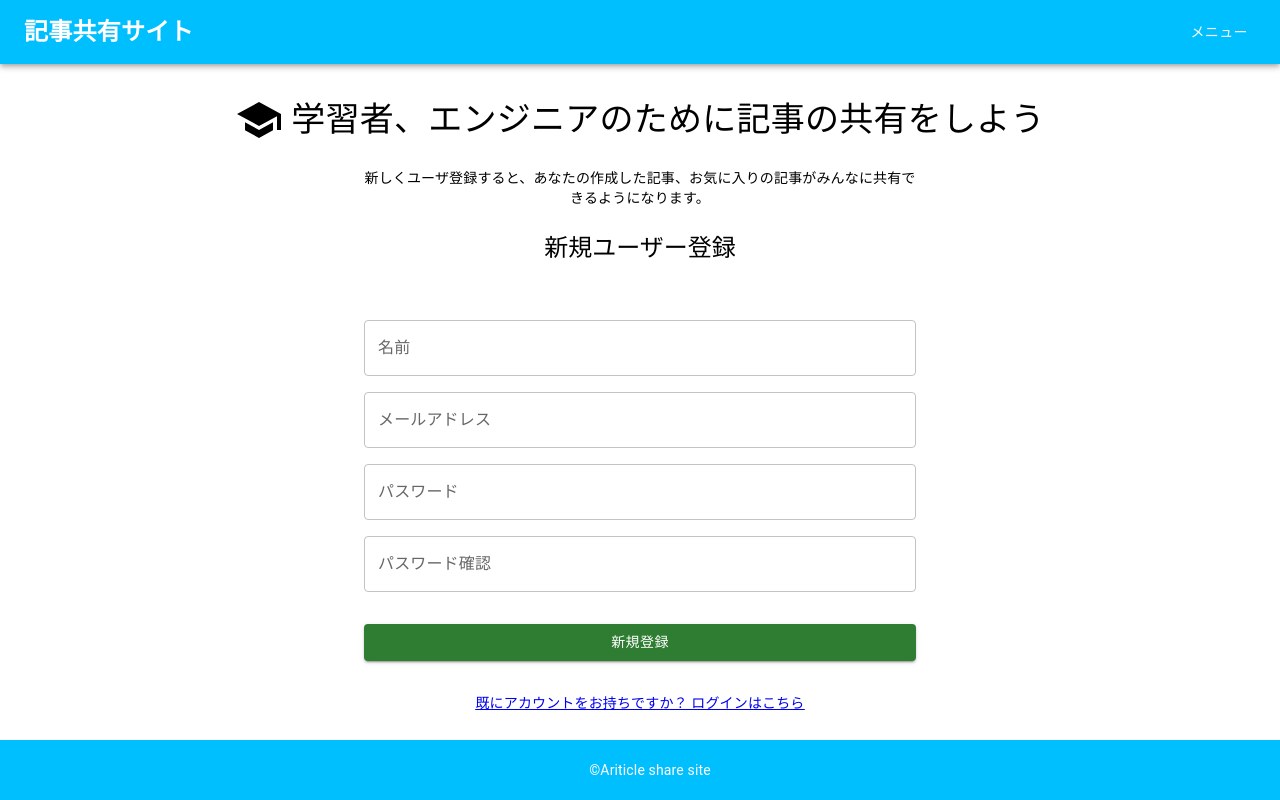
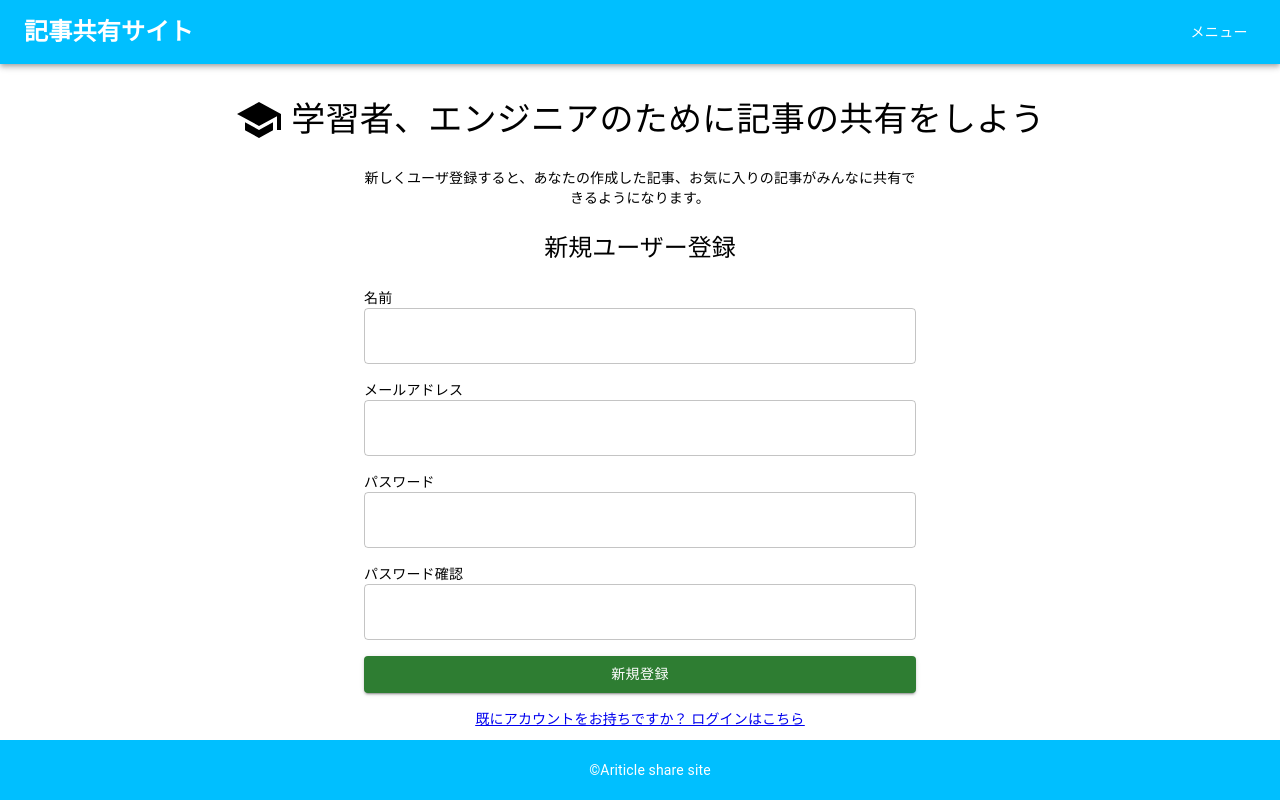
Before and after one commit to Hashimoto-Noriaki/ts-nest-next-graphql-hasura-app, a Next.js app in the folder frontend/: page /signup in a window 1280 px wide. Built offline with nearby package versions, Linux system fonts and the light colour scheme.

Commit message:
新規登録のフォーム修正

```diff
--- a/frontend/src/pages/signup.tsx
+++ b/frontend/src/pages/signup.tsx
@@ -31,7 +31,7 @@ const Signup = () => {
   const handleSubmit = (e: React.FormEvent) => {
     e.preventDefault();
     // サーバーへの送信処理をここで実装する
-    // console.log(formData);
+    console.log(formData);
   };
 
   return (
@@ -77,36 +77,32 @@ const Signup = () => {
         新規ユーザー登録
       </Typography>
 
-      <Box
-        component="form"
-        onSubmit={handleSubmit}
-        sx={{
-          width: '100%', // フォーム全体の幅
-          maxWidth: '600px', // スマートな幅制限
-          display: 'flex',
-          flexDirection: 'column',
-          gap: 2,
-          mt: 4
-        }}
-      >
+      {/* 名前フィールド */}
+      <Typography variant="body2" align="left" sx={{ width: '100%' }}>
+        名前
+      </Typography>
       <TextField
-          label="名前"
         variant="outlined"
         name="name"
         value={formData.name}
         onChange={handleInputChange}
         fullWidth
       />
+
+      <Typography variant="body2" align="left" sx={{ width: '100%', mt: 2}}>
+        メールアドレス
+      </Typography>
       <TextField
-          label="メールアドレス"
         variant="outlined"
         name="email"
         value={formData.email}
         onChange={handleInputChange}
         fullWidth
       />
+      <Typography variant="body2" align="left" sx={{ width: '100%',mt: 2 }}>
+        パスワード
+      </Typography>
       <TextField
-          label="パスワード"
         variant="outlined"
         name="password"
         type="password"
@@ -114,8 +110,10 @@ const Signup = () => {
         onChange={handleInputChange}
         fullWidth
       />
+      <Typography variant="body2" align="left" sx={{ width: '100%',mt: 2}}>
+        パスワード確認
+      </Typography>
       <TextField
-          label="パスワード確認"
         variant="outlined"
         name="password_confirmation"
         type="password"
@@ -123,7 +121,20 @@ const Signup = () => {
         onChange={handleInputChange}
         fullWidth
       />
+      <Box
+        component="form"
+        onSubmit={handleSubmit}
+        sx={{
+          width: '100%',
+          maxWidth: '600px',
+          display: 'flex',
+          flexDirection: 'column',
+          gap: 2
+        }}
+      >
         <SignupButton />
+      </Box>
+
       <Typography
         variant="body2"
         sx={{
@@ -138,7 +149,6 @@ const Signup = () => {
           既にアカウントをお持ちですか？ ログインはこちら
         </Link>
       </Typography>
-      </Box>
     </Container>
   );
 };
```
Also changed, not shown: frontend/src/components/molecules/LoginForm.tsx (added, +34 -0 lines), frontend/src/pages/login.tsx (+7 -96 lines). Lines whose indentation alone changed are shown as unchanged.
